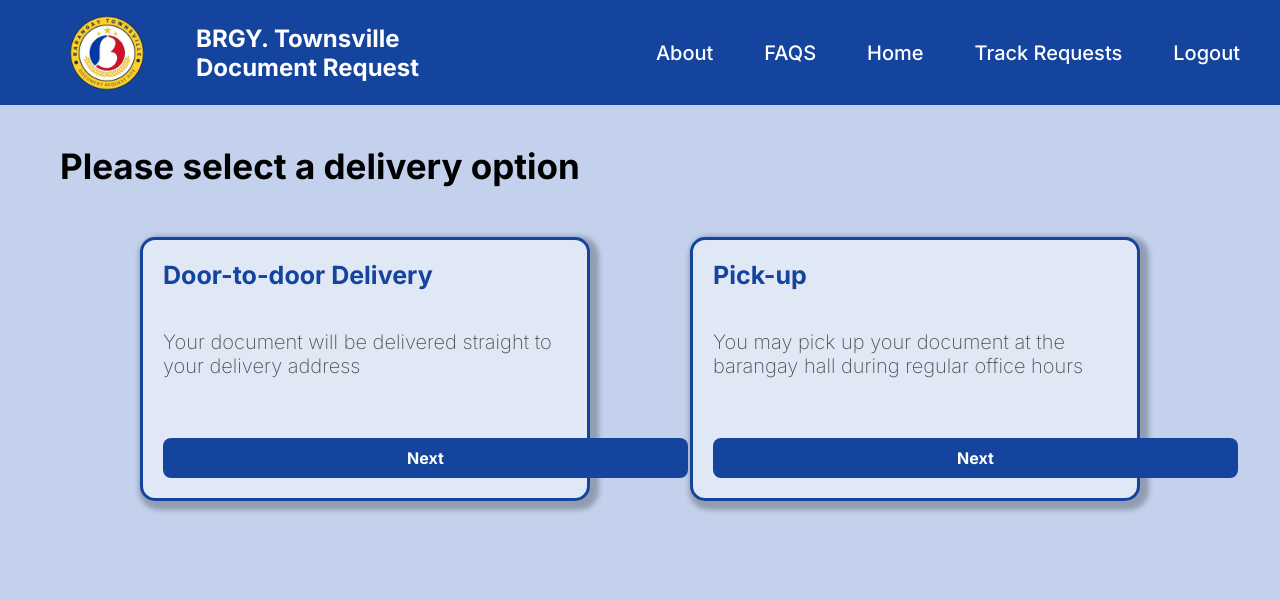
After one commit to Nicole-143/ITMP, a PHP site: page /shipping.php in a window 1280 px wide. The commit adds this page. Shown: the top 600 px of the page. Run offline with PHP 8.4, Linux system fonts and the light colour scheme; the visitor is signed in with stand-in values (Sample User, id 1); data that the repository does not hold is empty.

Commit message:
Add shipping.php, upload_document.php
Add a no empty files validation for upload_id

```diff
--- /dev/null
+++ b/shipping.php
@@ -0,0 +1,77 @@
+
+<?php
+session_start();
+
+include "db.php";
+
+if (!isset($_SESSION['email'])) {
+    // Redirect to the login page if not logged in
+    header("Location: index.php");
+    exit();
+}
+
+if ($_SESSION['is_verified'] == 0 && $_SESSION['type'] == 'user') {
+    header("Location: under_verification.php");
+    exit();
+}
+
+if (isset($_GET['request'])) {
+    $id = $_GET['request'];
+
+}
+$conn->close();
+?>
+
+<!DOCTYPE html>
+<html lang="en">
+<head>
+    <meta charset="UTF-8">
+    <meta name="viewport" content="width=device-width, initial-scale=1.0">
+    <title>Townsville Barangay System</title>
+    <link rel="stylesheet" href="style.css">
+    <link href="https://fonts.googleapis.com/css2?family=Inter:ital,opsz,wght@0,14..32,100..900;1,14..32,100..900&display=swap" rel="stylesheet">
+</head>
+<body>
+    <header class="main-header">
+        <div class="logo">
+        <img src="./images/logo.png">
+        <div>
+            <h4>BRGY. Townsville</h4>
+            <h4>Document Request</h4>
+        </div>
+        </div>
+    <nav class="navigation-menu">
+        <ul>
+            <li>About</li>
+            <li>FAQS</li>
+            <li><a href="dashboard.php">Home</a></li>
+            <li><a href="track_request.php">Track Requests</a></li>
+            <li><a href="logout.php" onclick="">Logout</a></li>
+        </ul>
+    </nav>
+    </header>
+
+
+    <div class="main-dashboard">
+        <div class="user-container">
+
+        <h2 class="select-title">Please select a delivery option</h2>
+        </div>
+        <table class="deliveryoptions">
+            <tr>
+                <td>
+                <h3>Door-to-door Delivery</h3>
+                <p>Your document will be delivered straight to your delivery address</p>
+                <a href="delivery.php?doortodoor=<?php echo $id; ?>">Next</a>
+                </td>
+                <td>
+                <h3>Pick-up</h3>
+                <p>You may pick up your document at the barangay hall during regular office hours</p>
+                <a href="delivery.php?pickup=<?php echo $id; ?>">Next</a>
+                </td>
+            </tr>
+        </table>
+
+    </div>
+</body>
+</html>
--- a/style.css
+++ b/style.css
@@ -750,3 +750,56 @@ textarea:focus {
 .request-btn:hover , .back-btn:hover {
     background: #93B1E8;
 }
+
+/*Delivery Page*/
+
+.deliveryoptions {
+    width: 100%;
+    table-layout: fixed;
+    border-collapse: separate;
+    border-spacing: 100px 40px; /* top, sides */
+    font-size: 18px;
+    margin: 20px 0;
+}
+
+.deliveryoptions td {
+    box-shadow: 4px 4px 5px 5px rgba(0, 0, 0, 0.25);
+    border: 3px solid #14449D;
+    background-color: var(--container-bg);
+    padding: 20px;
+    border-radius: 15px;
+    height: 255px;
+
+}
+
+.deliveryoptions td h3 {
+    margin-bottom: 40px;
+    color: var(--header-color);
+    font-size: 25px;
+}
+
+.deliveryoptions td p {
+    margin-bottom: 50px;
+    font-size: 20px;
+    font-weight: 200;
+    color:#505050;
+}
+
+.deliveryoptions td a {
+    text-decoration: none;
+    color: #ffffff;
+    font-size: 16px;
+    font-weight: bold;
+    display: inline-block;
+    margin-top: 10px; /* Adds space between text and link */
+    background-color:var(--header-color); /* Blue button background */
+    padding: 10px 20px;
+    border-radius: 8px;
+    width:525px;
+    text-align: center;
+
+}
+
+.deliveryoptions td a:hover {
+    background-color: #0056b3; /* Darker blue on hover */
+}
```
Also changed, not shown: delivery.php (added, +102 -0 lines), upload_document.php (+15 -5 lines), upload_id.php (+9 -0 lines).
